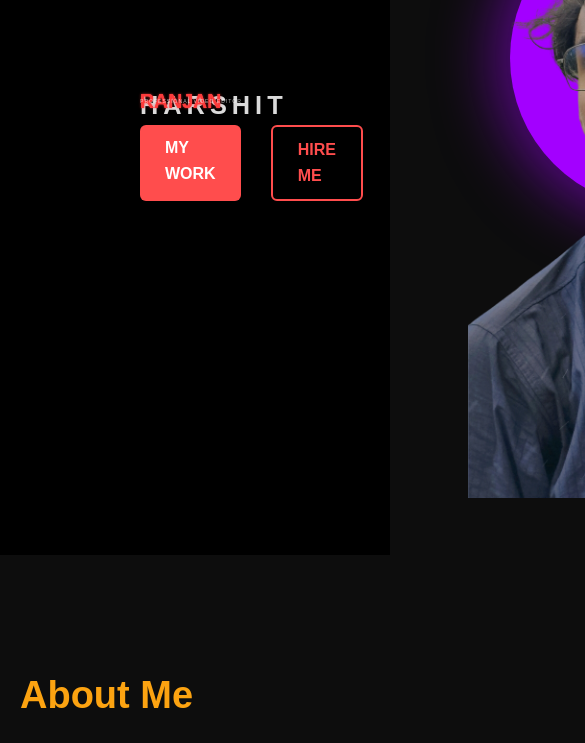
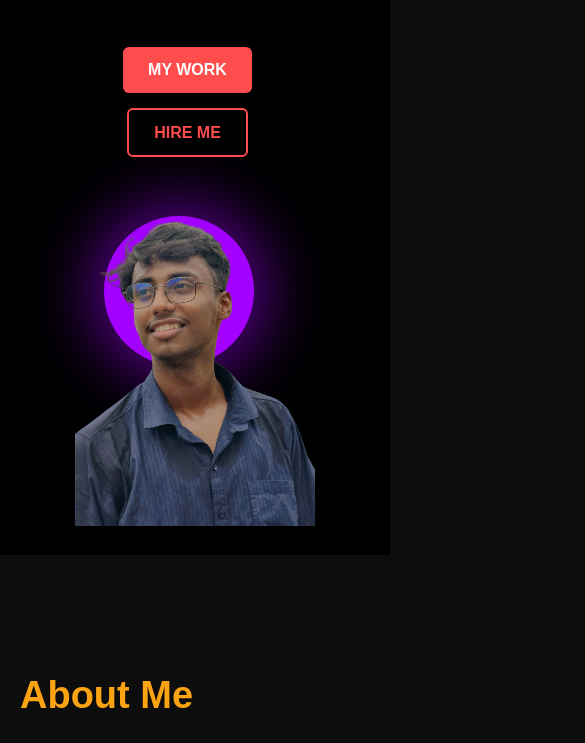
Before and after one commit to harshitmishra45/harshit.portfolio, a plain HTML site: page index.html in a window 390 px wide. Shown: the part 289-1032 px from the top of the page, 585 px wide, since content can reach past the window. Drawn offline with nearby package versions, Linux system fonts and the light colour scheme; a script that the page names is missing.

Commit message:
Update style.css

```diff
--- a/style.css
+++ b/style.css
@@ -162,7 +162,6 @@
   color: #000;
   font-weight: bold;
 }
-
 /* ==== RESPONSIVE ==== */
 @media (max-width: 768px) {
   .hero-content, .hero-image {
@@ -1163,6 +1162,18 @@
   grid-template-columns: repeat(3, 1fr); /* Exactly 3 columns */
   gap: 20px;
 }
+.cards-grid img,
+.cards-grid video,
+.portfolio-item img,
+.portfolio-item video,
+.portfolio-card img,
+.portfolio-card video,
+.posters-grid img {
+  width: 300px;
+  height: auto;
+  max-width: 100%;
+  object-fit: cover;
+}
 
 .cards-grid img {
   width: 100%;
@@ -1784,3 +1795,176 @@
 .shorts-scroll::-webkit-scrollbar-track {
   background: transparent;
 }
+/* === Responsive Fix for Mobile Devices === */
+@media (max-width: 768px) {
+  /* Hero Section Flex Stacking */
+  .hero-section {
+    flex-direction: column;
+    padding: 20px;
+    text-align: center;
+  }
+
+  .hero-text-left,
+  .hero-text-right {
+    flex: 1 1 100%;
+    margin: 0;
+  }
+
+  .hero-text-left .title {
+    font-size: 10vw;
+    margin-left: 0;
+  }
+
+  .hero-text-left .subtitle {
+    font-size: 8vw;
+    margin-left: 0;
+  }
+
+  .hero-text-left .small-subtitle {
+    font-size: 4vw;
+    margin-left: 0;
+  }
+
+  .hero-buttons {
+    flex-direction: column;
+    margin-left: 0;
+    align-items: center;
+  }
+
+  .hero-image-container {
+    margin-top: 20px;
+  }
+
+  .hero-image-container .main-photo {
+    max-width: 80%;
+    margin: 0 auto;
+  }
+
+  .hero-image-container .circle-glow {
+    width: 150px;
+    height: 150px;
+    top: 10px;
+    left: 10px;
+  }
+
+  /* Grid and Cards */
+  .cards-grid {
+    grid-template-columns: 1fr;
+    gap: 20px;
+  }
+
+  .portfolio-card,
+  .portfolio-item {
+    max-width: 100%;
+    width: 100%;
+  }
+
+  /* Stats Card Layout */
+  .stats-card {
+    flex-direction: column;
+    align-items: center;
+  }
+
+  /* General Padding Adjustments */
+  .section,
+  #portfolio,
+  #skills {
+    padding: 50px 20px;
+  }
+
+  /* Fonts scaling globally */
+  h1, h2, h3 {
+    font-size: 6vw;
+  }
+
+  p {
+    font-size: 4vw;
+  }
+}
+/* Step 4: Mobile reset to prevent zoom-out issues */
+@media (max-width: 768px) {
+  .cards-grid img,
+  .cards-grid video,
+  .portfolio-item img,
+  .portfolio-item video,
+  .portfolio-card img,
+  .portfolio-card video,
+  .posters-grid img {
+    width: 100%;
+    max-width: 100%;
+    height: auto;
+  }
+}
+@media (max-width: 768px) {
+  .hero-section {
+    flex-direction: column;
+    padding: 20px;
+    text-align: center;
+  }
+
+  .hero-text-left {
+    flex: 1 1 100%;
+    margin: 100px;
+  }
+
+  .hero-text-left .title {
+    font-size: 12vw;
+    margin-left: -20px;
+    margin-bottom: 30px;
+  }
+
+  .hero-text-left .subtitle {
+    font-size: 10vw;
+    margin-left: -95px;
+  }
+
+  .hero-text-left .small-subtitle {
+    font-size: 3vw;
+    margin-top: 0px;
+    margin-left: -55px;
+  }
+
+  .hero-buttons {
+    flex-direction: column;
+    align-items: center;
+    margin-left: -50;
+    margin-top: 50px;
+  }
+
+  .hero-image-container {
+    flex: 1 1 100%;
+    margin-top: -50px;
+  }
+
+  .hero-image-container .main-photo {
+    max-width: 240px;
+    margin: 0 auto;
+    margin-top: -10px;
+  }
+
+  .hero-image-container .circle-glow {
+    width: 150px;
+    height: 150px;
+    top: -19%;
+    left: 33%;
+    transform: translateX(-50%);
+  }
+}
+@media (max-width: 768px) {
+  .navbar {
+    padding: 10px 20px;
+  }
+
+  .nav-links {
+    gap: 10px;
+  }
+
+  .nav-links a {
+    font-size: 14px;
+    padding: 8px 2px;
+  }
+
+  .logo {
+    font-size: 1.2rem;
+  }
+}
```
